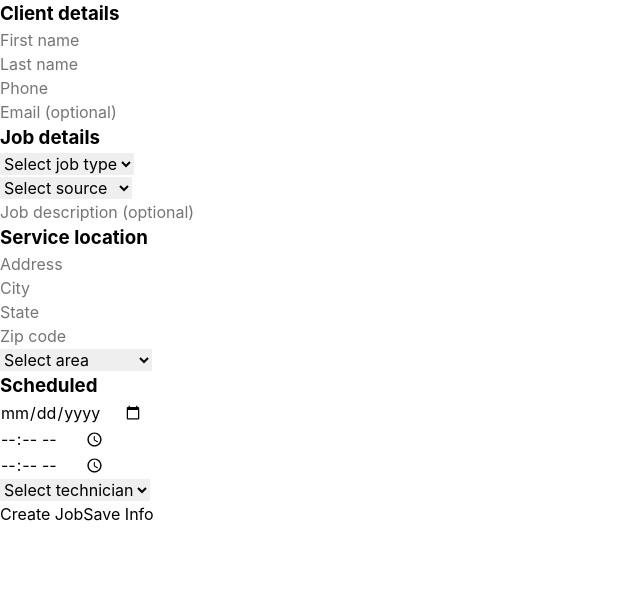
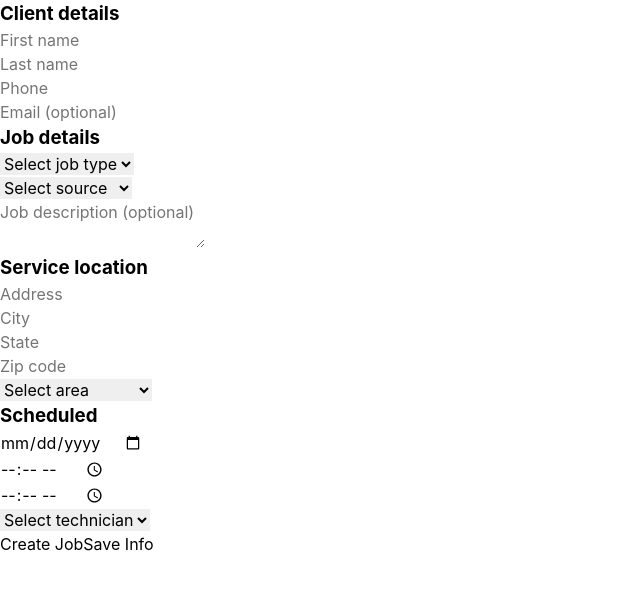
Before and after one commit to john3volta/pipedrive-iframe-integration, a Vue app: page / in a window 1280 px wide. Shown: the top 590 px of the page, without its empty margins (0-640 px from the left). Built offline with nearby package versions, Linux system fonts and the light colour scheme.

Commit message:
feat: add textarea support to FormInput component for multiline text

```diff
--- a/src/components/FormInput.vue
+++ b/src/components/FormInput.vue
@@ -1,5 +1,17 @@
 <template>
+  <textarea
+    v-if="type === 'textarea'"
+    class="form-field__input form-field__input--large"
+    :id="name"
+    :name="name"
+    :value="modelValue"
+    @input="$emit('update:modelValue', ($event.target as HTMLTextAreaElement).value)"
+    :required="required"
+    :placeholder="placeholder"
+    :autocomplete="autocomplete"
+  />
   <input
+    v-else
     class="form-field__input"
     :id="name"
     :name="name"
--- a/src/components/JobDetails.vue
+++ b/src/components/JobDetails.vue
@@ -9,7 +9,7 @@
       </FormField>
     </div>
     <FormField>
-      <FormInput v-model="description" name="description" class="form-field__input--large" placeholder="Job description (optional)" />
+      <FormInput v-model="description" name="description" type="textarea" placeholder="Job description (optional)" />
     </FormField>
   </FormSection>
 </template>
```
